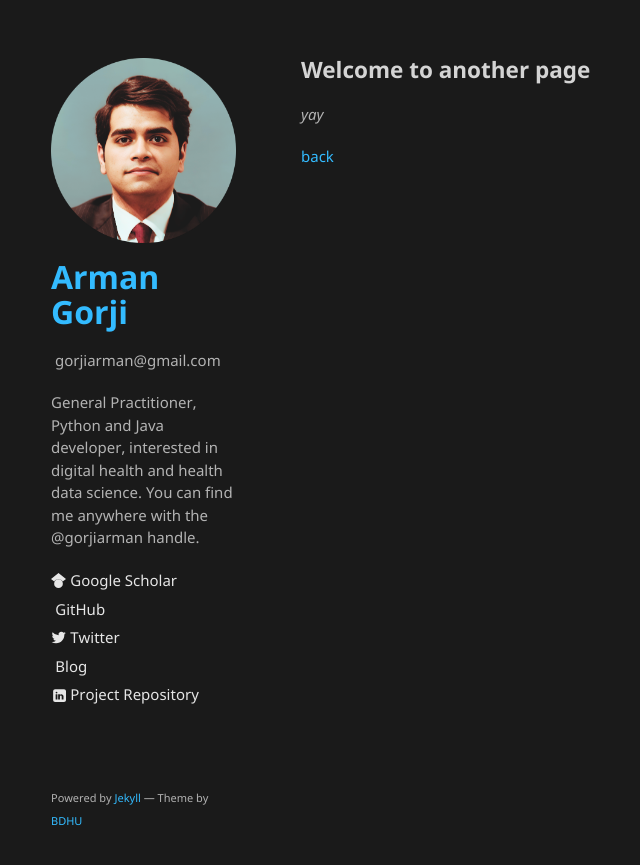
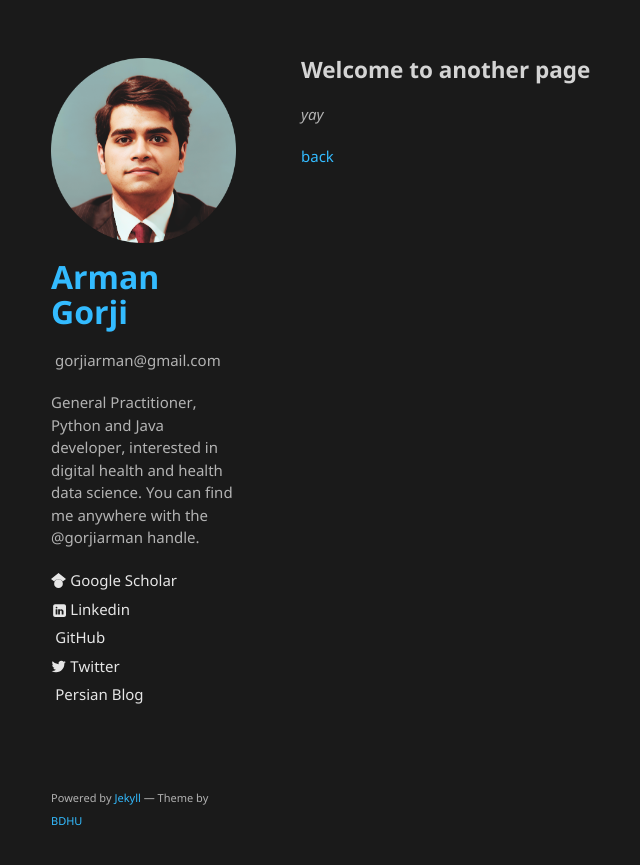
Before and after one commit to gorjiarman/gorjiarman.github.io, a Jekyll site: the page built from another-page.md, in a window 1280 px wide. Shown: the top 865 px of the page, without its empty margins (159-799 px from the left). Built offline with Jekyll 4.4.1, drawn with Linux system fonts in a browser that asks for light colours; our own code applies the rules of GitHub Pages for plain Markdown files.

Commit message:
Update _config.yml

```diff
--- a/_config.yml
+++ b/_config.yml
@@ -15,18 +15,18 @@
   - name: Google Scholar
     icon: <svg xmlns="http://www.w3.org/2000/svg" aria-hidden="true" role="img" style="vertical-align:-0.125em;" width="1em" height="1em" preserveAspectRatio="xMidYMid meet" viewBox="0 0 24 24"><path d="M5.242 13.769L0 9.5L12 0l12 9.5l-5.242 4.269C17.548 11.249 14.978 9.5 12 9.5c-2.977 0-5.548 1.748-6.758 4.269zM12 10a7 7 0 1 0 0 14a7 7 0 0 0 0-14z" fill="currentColor"/></svg>
     link: https://scholar.google.com/citations?user=dlW27eYAAAAJ&hl=en
+  - name: Linkedin
+    icon: <svg xmlns="http://www.w3.org/2000/svg" aria-hidden="true" role="img" style="vertical-align:-0.125em;" width="1em" height="1em" preserveAspectRatio="xMidYMid meet" viewBox="0 0 42 42"><g fill="currentColor"><path d="M36.5,6h-25C8.468,6,6,8.468,6,11.5v25c0,3.032,2.468,5.5,5.5,5.5h25c3.032,0,5.5-2.468,5.5-5.5v-25	C42,8.468,39.532,6,36.5,6z M18,34c0,0.553-0.447,1-1,1h-3c-0.553,0-1-0.447-1-1V21c0-0.553,0.447-1,1-1h3c0.553,0,1,0.447,1,1V34z M15.5,18c-1.381,0-2.5-1.119-2.5-2.5c0-1.381,1.119-2.5,2.5-2.5s2.5,1.119,2.5,2.5C18,16.881,16.881,18,15.5,18z M35,34	c0,0.553-0.447,1-1,1h-3c-0.553,0-1-0.447-1-1v-7.5c0-1.379-1.121-2.5-2.5-2.5S25,25.121,25,26.5V34c0,0.553-0.447,1-1,1h-3	c-0.553,0-1-0.447-1-1V21c0-0.553,0.447-1,1-1h3c0.553,0,1,0.447,1,1v0.541C26.063,20.586,27.462,20,29,20c3.309,0,6,2.691,6,6V34z"></path></g></svg>
+    link: https://www.linkedin.com/in/gorjiarman/
   - name: GitHub
     icon: <i class="fa-brands fa-github"></i>
     link: https://github.com/gorjiarman
   - name: Twitter
     icon: <svg xmlns="http://www.w3.org/2000/svg" aria-hidden="true" role="img" style="vertical-align:-0.125em;" width="1em" height="1em" preserveAspectRatio="xMidYMid meet" viewBox="0 0 24 24"><g fill="none"><path d="M23.643 4.937c-.835.37-1.732.62-2.675.733a4.67 4.67 0 0 0 2.048-2.578a9.3 9.3 0 0 1-2.958 1.13a4.66 4.66 0 0 0-7.938 4.25a13.229 13.229 0 0 1-9.602-4.868c-.4.69-.63 1.49-.63 2.342A4.66 4.66 0 0 0 3.96 9.824a4.647 4.647 0 0 1-2.11-.583v.06a4.66 4.66 0 0 0 3.737 4.568a4.692 4.692 0 0 1-2.104.08a4.661 4.661 0 0 0 4.352 3.234a9.348 9.348 0 0 1-5.786 1.995a9.5 9.5 0 0 1-1.112-.065a13.175 13.175 0 0 0 7.14 2.093c8.57 0 13.255-7.098 13.255-13.254c0-.2-.005-.402-.014-.602a9.47 9.47 0 0 0 2.323-2.41l.002-.003z" fill="currentColor"/></g></svg>
     link: https://x.com/gorjiarman
-  - name: Blog
+  - name: Persian Blog
     icon: <i class="fa-solid fa-pen"></i>
     link: https://virgool.io/@gorjiarman
-  - name: Project Repository
-    icon: <svg xmlns="http://www.w3.org/2000/svg" aria-hidden="true" role="img" style="vertical-align:-0.125em;" width="1em" height="1em" preserveAspectRatio="xMidYMid meet" viewBox="0 0 42 42"><g fill="currentColor"><path d="M36.5,6h-25C8.468,6,6,8.468,6,11.5v25c0,3.032,2.468,5.5,5.5,5.5h25c3.032,0,5.5-2.468,5.5-5.5v-25	C42,8.468,39.532,6,36.5,6z M18,34c0,0.553-0.447,1-1,1h-3c-0.553,0-1-0.447-1-1V21c0-0.553,0.447-1,1-1h3c0.553,0,1,0.447,1,1V34z M15.5,18c-1.381,0-2.5-1.119-2.5-2.5c0-1.381,1.119-2.5,2.5-2.5s2.5,1.119,2.5,2.5C18,16.881,16.881,18,15.5,18z M35,34	c0,0.553-0.447,1-1,1h-3c-0.553,0-1-0.447-1-1v-7.5c0-1.379-1.121-2.5-2.5-2.5S25,25.121,25,26.5V34c0,0.553-0.447,1-1,1h-3	c-0.553,0-1-0.447-1-1V21c0-0.553,0.447-1,1-1h3c0.553,0,1,0.447,1,1v0.541C26.063,20.586,27.462,20,29,20c3.309,0,6,2.691,6,6V34z"></path></g></svg>
-    link: https://github.com/BDHU/minimalist
 
 # https://github.com/github/pages-gem/issues/399#issuecomment-301827749
 # When running locally, we run into the following error —
```
